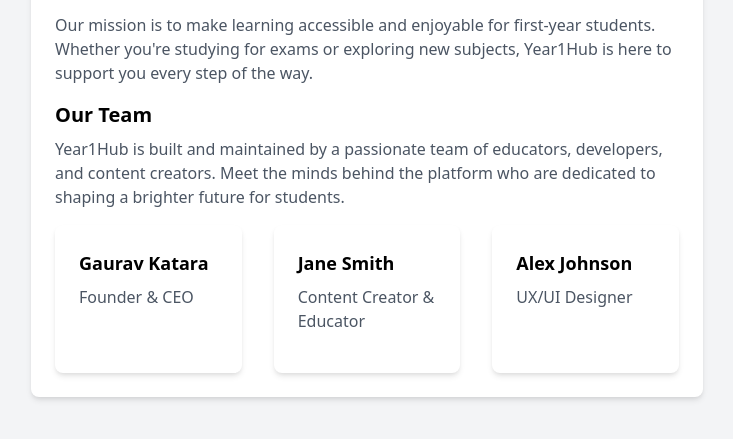
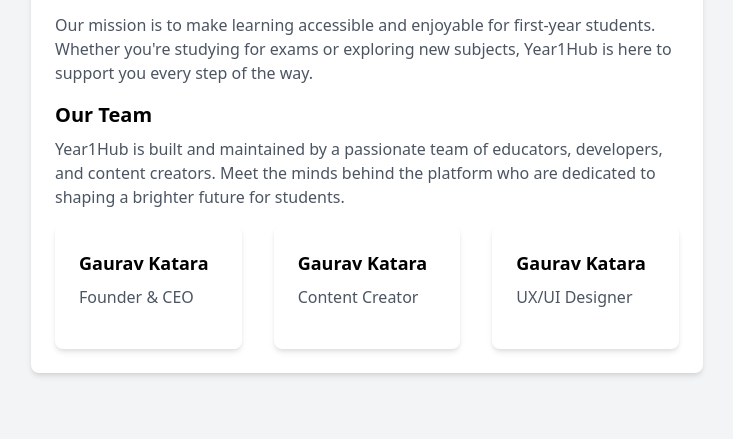
Before and after one commit to gauravkatara53/Year1hub, a plain HTML site: page about.html in a window 1280 px wide. Shown: the part 179-618 px from the top of the page, without its empty margins (273-1006 px from the left). Drawn offline with nearby package versions, Linux system fonts and the light colour scheme.

Commit message:
Update about.html

```diff
--- a/about.html
+++ b/about.html
@@ -40,13 +40,13 @@
 
                 <!-- Team Member 2 -->
                 <div class="bg-white shadow-md p-6 rounded-lg">
-                    <h3 class="text-lg font-bold mb-2">Jane Smith</h3>
-                    <p class="text-gray-600 mb-4">Content Creator & Educator</p>
+                    <h3 class="text-lg font-bold mb-2">Gaurav Katara</h3>
+                    <p class="text-gray-600 mb-4">Content Creator</p>
                 </div>
 
                 <!-- Team Member 3 -->
                 <div class="bg-white shadow-md p-6 rounded-lg">
-                    <h3 class="text-lg font-bold mb-2">Alex Johnson</h3>
+                    <h3 class="text-lg font-bold mb-2">Gaurav Katara</h3>
                     <p class="text-gray-600 mb-4">UX/UI Designer</p>
                 </div>
 
```
